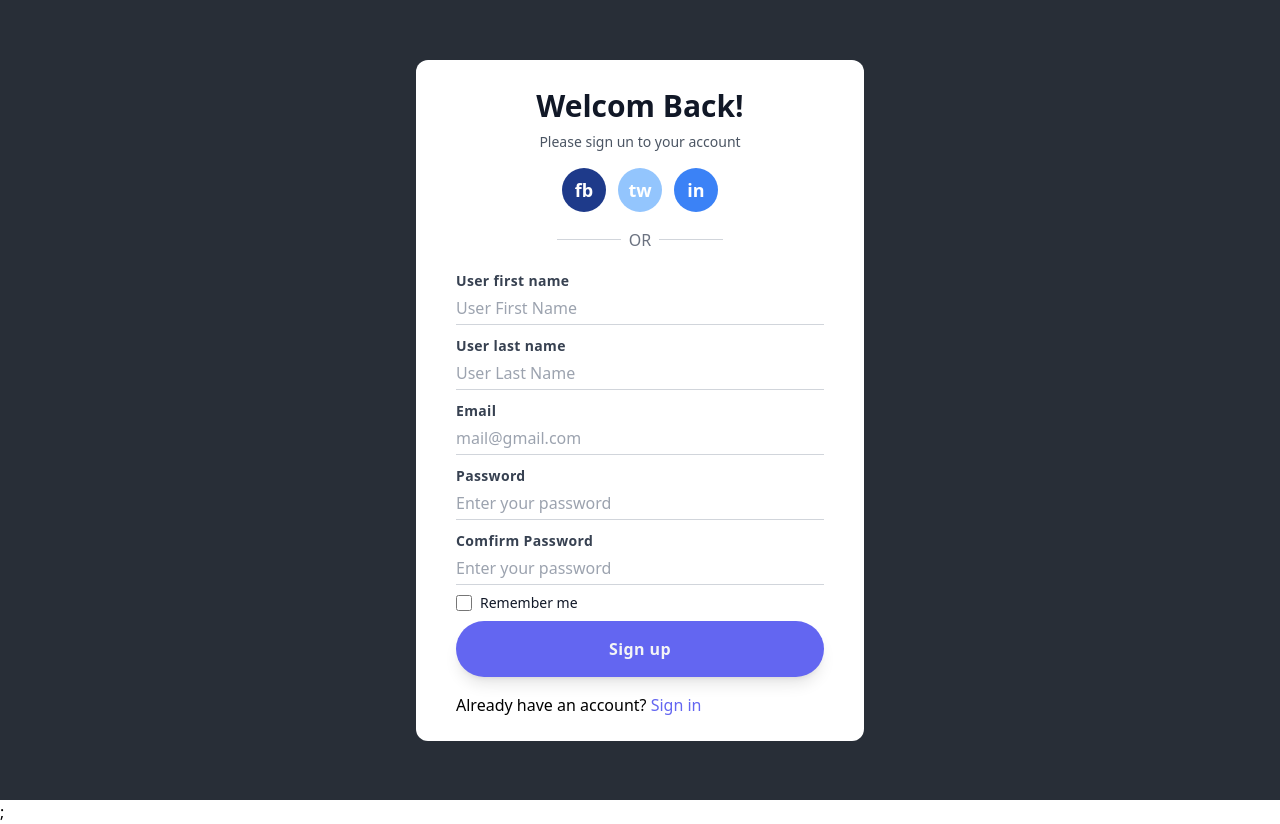
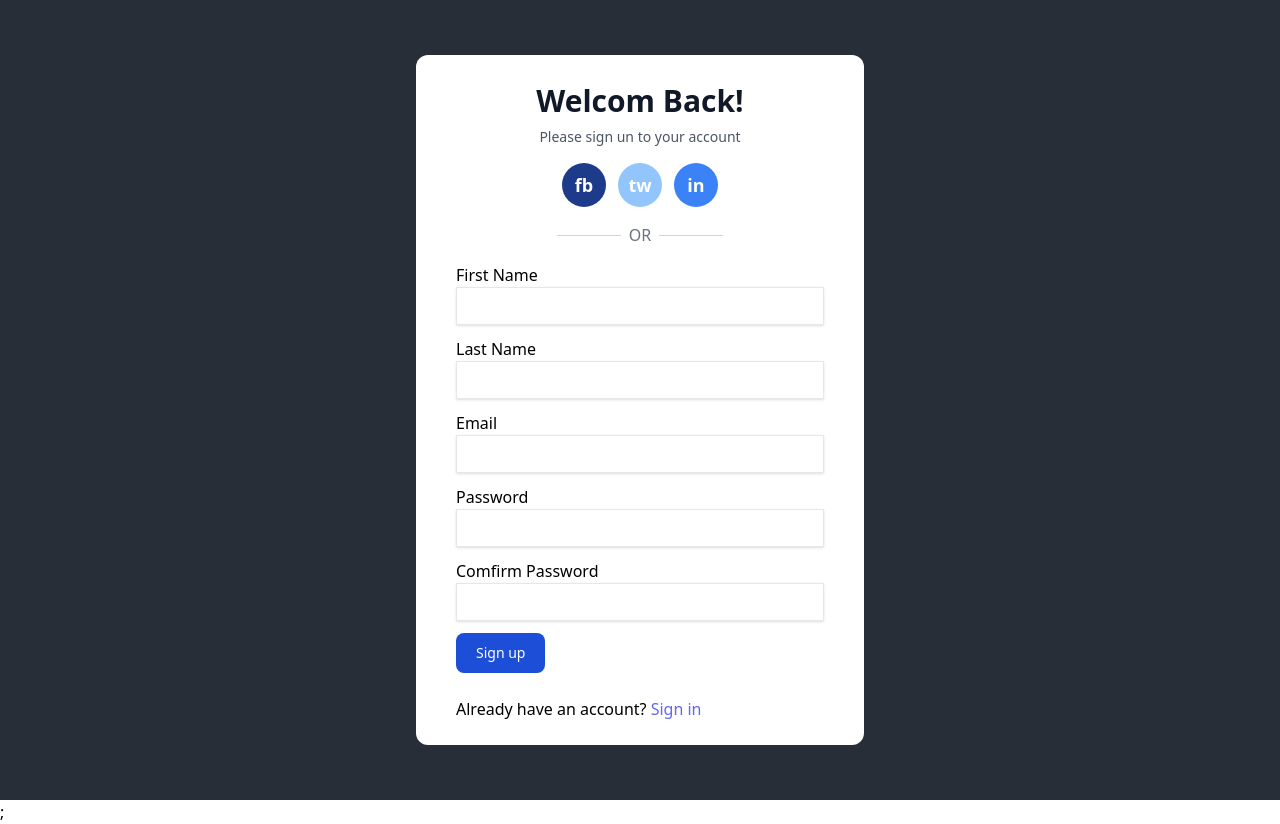
Before and after one commit to Sabbir185/Iskul_Frontend, a Next.js app: page /signup in a window 1280 px wide. Built offline with nearby package versions, Linux system fonts and the light colour scheme.

Commit message:
sign up from added

```diff
--- a/layout/index.js
+++ b/layout/index.js
@@ -1,12 +1,13 @@
 import { Fragment } from "react";
 import Link from 'next/link'
+import Navbar from "./navbar";
 
 const Layout = (props) => {
     return (
         <>
             <div className="relative">
                 <div className="w-0 md:w-64 h-screen fixed mt-0 left-0 top-0 bg-green-300">
-                    <ul>
+                    {/* <ul>
                         <li className="py-2">
                             <Link href="/">
                                 <a className="p-4">Dashboard</a>
@@ -17,10 +18,8 @@ const Layout = (props) => {
                                 <a className="p-4">Students</a>
                             </Link>
                         </li>
-                    </ul>
-
-
-
+                    </ul> */}
+                    <Navbar></Navbar>
                 </div>
                 <main className="ml-0 md:ml-64 mt-16 p-4">
                     {props.children}
--- a/layout/navbar.js
+++ b/layout/navbar.js
@@ -1,23 +1,62 @@
 import Link from "next/link";
+import { render } from 'react-dom';
+//import { Router, Route, hashHistory } from 'react-router';
+import MetisMenu from 'react-metismenu';
+import RouterLink from 'react-metismenu-router-link';
+import React from 'react';
 
-const Navbar = () => {
-	return (
-		<section>
-			<div>
-				<form>
-					<input id="search" placeholder="search" />
-					<button>Search</button>
-				</form>
-			</div>
-			<div>
-				<ul>
-					<li>
-						<Link href="/text">Test</Link>
-					</li>
-				</ul>
-			</div>
-		</section>
-	);
-};
+const Menu1 = () => <div><u>Menu 1 View</u></div>;
+const Menu2 = () => <div><i>Menu 2 View</i></div>;
+const SubMenu = () => <div><s>SubMenu View</s></div>;
 
+const menu = [
+  {
+    icon: 'dashboard',
+    label: 'Menu 1',
+    to: 'menu-1',
+  },
+  {
+    icon: 'bell',
+    label: 'Menu 2',
+    to: 'menu-2',
+  },
+  {
+    icon: 'bolt',
+    label: 'Menu 3',
+    content: [
+      {
+        icon: 'bolt',
+        label: 'Sub Menu',
+        to: 'sub-menu',
+      },
+    ],
+  },
+  {
+    icon: 'external-link',
+    label: 'External Link',
+    externalLink: true,
+    to: 'https://www.google.com',
+  },
+];
+
+
+const Navbar = (props) => {
+	<div>
+    <MetisMenu
+      content={menu}
+      LinkComponent={RouterLink}
+    />
+    <h2>Page Content</h2>
+    {props.children || "Greeter Page"}
+  </div>
+
+render(
+	<>
+	  {/* <Link href="/" component={App} /> */}
+		<Link href="/login" component={Menu1} />
+		<Link href="/signup" component={Menu2} />
+		<Link href="/student" component={SubMenu} />
+	</>
+  );
+}
 export default Navbar;
--- a/package.json
+++ b/package.json
@@ -13,7 +13,8 @@
     "bootstrap": "^5.1.3",
     "next": "12.1.0",
     "react": "17.0.2",
-    "react-dom": "17.0.2"
+    "react-dom": "17.0.2",
+    "react-metismenu": "^1.4.0"
   },
   "devDependencies": {
     "autoprefixer": "^10.4.2",
--- a/pages/login.js
+++ b/pages/login.js
@@ -43,7 +43,7 @@ const App = () => {
 						}}
 					>
 						<Form.Item
-							name="Email"
+							name="email"
 							rules={[
 								{
 									required: true,
@@ -59,7 +59,7 @@ const App = () => {
 							<input className="shadow appearance-none border w-full py-2 px-3 text-gray-700 mb-3 leading-tight focus:outline-none focus:shadow-outline" />
 						</Form.Item>
 						<Form.Item
-							name="Password"
+							name="password"
 							rules={[
 								{
 									required: true,
--- a/pages/signup.js
+++ b/pages/signup.js
@@ -1,27 +1,13 @@
-import Image from "next/image";
-import { useState } from "react";
 import Link from "next/link";
+import { Form, Input, Button, Checkbox } from "antd";
 
 const App = ()=>{
-    const[singUpData, setSignUpData] = useState({});
-    const handleOnBlur = e =>{
-        const field = e.target.name;
-        const value = e.target.value;
-        console.log(field,value);
-        const newRegistrationData = {...singUpData};
-        newRegistrationData[field] = value;
-    }
-    const handleSignUpSubmit = e=>{
-        if (singUpData.password !== singUpData.password2) {
-            alert('Your password did not match');
-            return
-        }
-        console.log(singUpData.email, singUpData.password);
-        e.preventDefault();
-    }
+	const onFinish = (values) => {
+		console.log(values);
+	};
     return(
         <div>
-<div className="relative min-h-screen flex items-center justify-center bg-gray-50 py-12 px-4 sm:px-6 lg:px-8 bg-gray-500 bg-no-repeat bg-cover relative items-center bg-img">
+			<div className="relative md:h-screen flex items-center justify-center bg-gray-50 py-12 px-4 sm:px-6 lg:px-8 bg-gray-500 bg-no-repeat bg-cover relative items-center bg-img">
 				<div className="absolute bg-black opacity-60 inset-0 z-0"></div>
 				<div className="max-w-md w-full space-y-4 py-6 px-10 bg-white rounded-xl z-10">
 					<div className="text-center">
@@ -39,44 +25,103 @@ const App = ()=>{
 						<span className="text-gray-500 font-normal">OR</span>
 						<span className="h-px w-16 bg-gray-300"></span>
 					</div>
-		<form className="space-y-2" onChange={handleSignUpSubmit}>
-			{/* <input type="hidden" name="remember" value="true"/> */}
-			<div className="">
-				<label className="text-sm font-bold text-gray-700 tracking-wide">User first name</label>
-				<input className=" w-full text-base py-1 border-b border-gray-300 focus:outline-none focus:border-indigo-500" type="name" name="firstname" placeholder="User First Name" onBlur={handleOnBlur}/>
-            </div>
-			<div className="">
-				<label className="text-sm font-bold text-gray-700 tracking-wide">User last name</label>
-				<input className=" w-full text-base py-1 border-b border-gray-300 focus:outline-none focus:border-indigo-500" type="name" name="lastname" placeholder="User Last Name" onBlur={handleOnBlur}/>
-            </div>
-			<div className="">
-				<label className="text-sm font-bold text-gray-700 tracking-wide">Email</label>
-				<input className=" w-full text-base py-1 border-b border-gray-300 focus:outline-none focus:border-indigo-500" type="email" name="email" placeholder="mail@gmail.com" onBlur={handleOnBlur}/>
-            </div>
-			<div className="mt-1 content-center">
-				<label className="text-sm font-bold text-gray-700 tracking-wide">
+					<Form
+						onFinish={onFinish}
+						initialValues={{
+							remember: true,
+						}}
+					>
+						<Form.Item
+							name="firstName"
+							rules={[
+								{
+									required: true,
+									message: "Please input your Password!",
+								},
+							]}
+							label={
+								<label className="theme-font-color">
+									First Name
+								</label>
+							}
+						>
+							<input className="shadow appearance-none border w-full py-2 px-3 text-gray-700 mb-3 leading-tight focus:outline-none focus:shadow-outline" />
+						</Form.Item>
+						<Form.Item
+							name="lastName"
+							rules={[
+								{
+									required: true,
+									message: "Please input your Password!",
+								},
+							]}
+							label={
+								<label className="theme-font-color">
+									Last Name
+								</label>
+							}
+						>
+							<input className="shadow appearance-none border w-full py-2 px-3 text-gray-700 mb-3 leading-tight focus:outline-none focus:shadow-outline" />
+						</Form.Item>
+						<Form.Item
+							name="email"
+							rules={[
+								{
+									required: true,
+									message: "Please input your Password!",
+								},
+							]}
+							label={
+								<label className="theme-font-color">
+									Email
+								</label>
+							}
+						>
+							<input className="shadow appearance-none border w-full py-2 px-3 text-gray-700 mb-3 leading-tight focus:outline-none focus:shadow-outline" />
+						</Form.Item>
+						<Form.Item
+							name="password"
+							rules={[
+								{
+									required: true,
+									message: "Please input your Password!",
+								},
+							]}
+							label={
+								<label className="theme-font-color">
 									Password
 								</label>
-				<input className="w-full content-center text-base py-1 border-b border-gray-300 focus:outline-none focus:border-indigo-500" type="password" name="password" placeholder="Enter your password" onBlur={handleOnBlur}/>
-            </div>
-			<div className="mt-1 content-center">
-				<label className="text-sm font-bold text-gray-700 tracking-wide">
-				Comfirm	Password
+							}
+						>
+							<input className="shadow appearance-none border w-full py-2 px-3 text-gray-700 mb-3 leading-tight focus:outline-none focus:shadow-outline" />
+						</Form.Item>
+						<Form.Item
+							name="confirmPassword"
+							rules={[
+								{
+									required: true,
+									message: "Please input your Password!",
+								},
+							]}
+							label={
+								<label className="theme-font-color">
+									Comfirm Password
 								</label>
-				<input className="w-full content-center text-base py-1 border-b border-gray-300 focus:outline-none focus:border-indigo-500" type="password" name="password2" placeholder="Enter your password" onBlur={handleOnBlur}/>
-            </div>
-			<div className="flex items-center justify-between">
-					<div className="flex items-center">
-						<input id="remember_me" name="remember_me" type="checkbox" className="h-4 w-4 bg-indigo-500 focus:ring-indigo-400 border-gray-300 rounded"/>
-						<label htmlFor="remember_me" className="ml-2 block text-sm text-gray-900">
-                            Remember me
-                        </label>
-					</div>
-			</div>
-			<div>
-				<button type="submit" className="w-full flex justify-center bg-indigo-500 text-gray-100 p-4  rounded-full tracking-wide font-semibold  focus:outline-none focus:shadow-outline hover:bg-indigo-600 shadow-lg cursor-pointer transition ease-in duration-300">Sign up</button>
-			</div>
-            </form>
+							}
+						>
+							<input className="shadow appearance-none border w-full py-2 px-3 text-gray-700 mb-3 leading-tight focus:outline-none focus:shadow-outline" />
+						</Form.Item>
+
+						<Form.Item>
+							<Button
+								type="primary"
+								htmlType="submit"
+								className="text-white bg-blue-700 hover:bg-blue-800 focus:ring-4 focus:ring-blue-300 font-medium rounded-lg text-sm px-5 py-2.5 text-center mr-2 mb-2 dark:bg-blue-600 dark:hover:bg-blue-700 dark:focus:ring-blue-800"
+							>
+								Sign up
+							</Button>
+						</Form.Item>
+					</Form>
 						<p classNameName="flex flex-col items-center justify-center mt-10 text-center text-md text-gray-500">
 							<span>Already have an account?</span>
 							<Link href="login" ><span className="text-indigo-500 hover:text-indigo-500no-underline hover:underline cursor-pointer transition ease-in duration-300"> Sign in</span></Link>
```
Also changed, not shown: 2 other files (tests, documents, lock files or other folders). Lines whose indentation alone changed are shown as unchanged.
